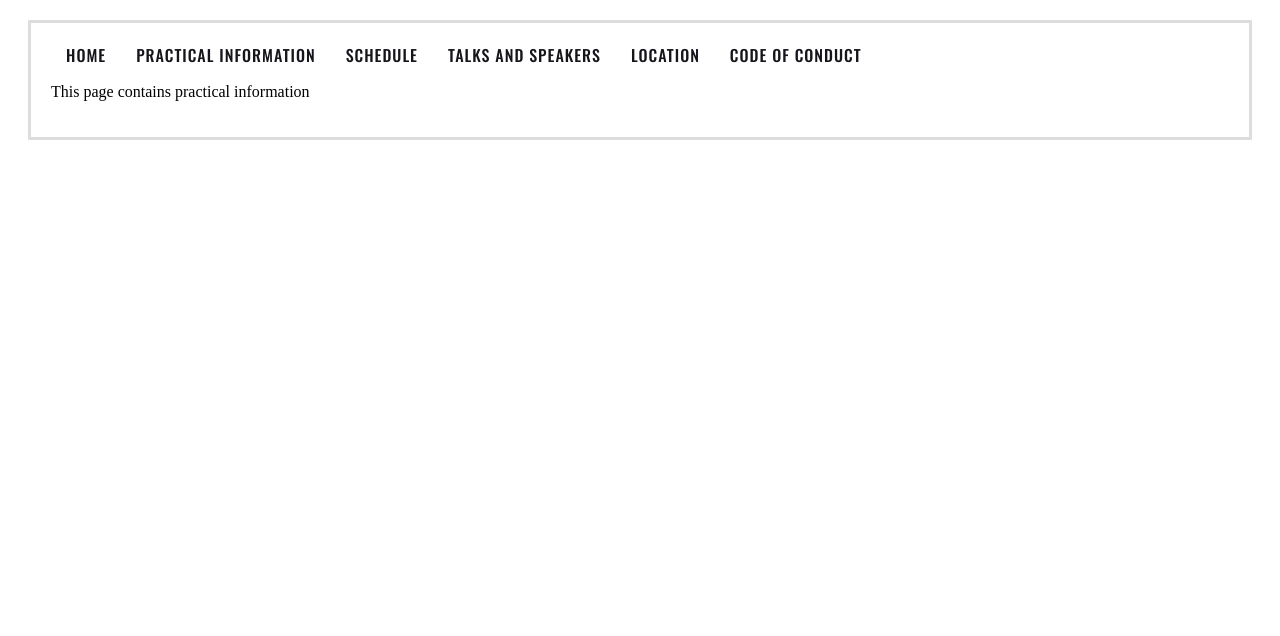
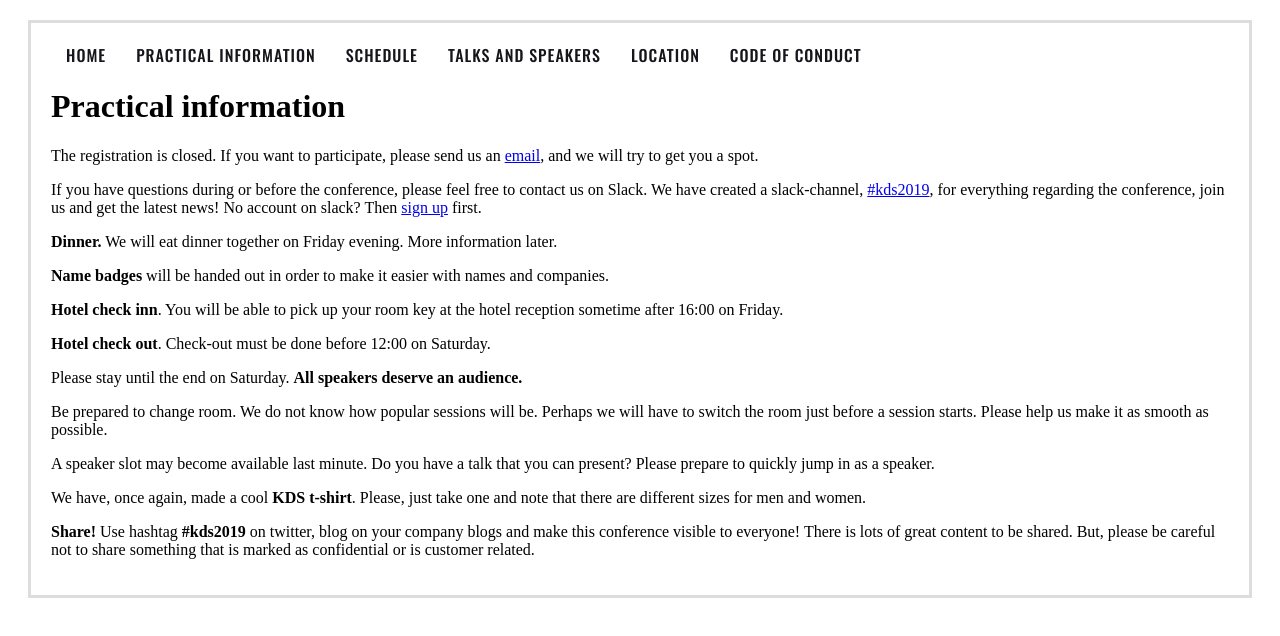
Before and after one commit to Maritt/newKDS, a Next.js app: page /practicalities in a window 1280 px wide. Shown: the top 636 px of the page. Built offline with nearby package versions, Linux system fonts and the light colour scheme.

Commit message:
Added map to location and text to practicalities

```diff
--- a/pages/practicalities.tsx
+++ b/pages/practicalities.tsx
@@ -4,7 +4,74 @@ import "../styling/styles.scss";
 export default function Practicalities() {
   return (
     <Layout>
-      <p>This page contains practical information</p>
+      <div className="content">
+        <h1>Practical information</h1>
+        <p>
+          The registration is closed. If you want to participate, please send us
+          an{" "}
+          <a className="paragraphLink" href="mailto:kds@knowit.no">
+            email
+          </a>
+          , and we will try to get you a spot.
+        </p>
+        <p>
+          If you have questions during or before the conference, please feel
+          free to contact us on Slack. We have created a slack-channel,{" "}
+          <a
+            className="paragraphLink"
+            href="https://knowit.slack.com/archives/kds2019"
+          >
+            #kds2019
+          </a>
+          , for everything regarding the conference, join us and get the latest
+          news! No account on slack? Then{" "}
+          <a className="paragraphLink" href="https://knowit.slack.com/signup">
+            sign up
+          </a>{" "}
+          first.
+        </p>
+        <p>
+          <strong>Dinner.</strong> We will eat dinner together on Friday
+          evening. More information later.
+        </p>
+        <p>
+          <strong>Name badges</strong> will be handed out in order to make it
+          easier with names and companies.
+        </p>
+        <p>
+          <strong>Hotel check inn</strong>. You will be able to pick up your
+          room key at the hotel reception sometime after 16:00 on Friday.
+        </p>
+        <p>
+          <strong>Hotel check out</strong>. Check-out must be done before 12:00
+          on Saturday.
+        </p>
+        <p>
+          Please stay until the end on Saturday.{" "}
+          <strong>All speakers deserve an audience.</strong>
+        </p>
+        <p>
+          Be prepared to change room. We do not know how popular sessions will
+          be. Perhaps we will have to switch the room just before a session
+          starts. Please help us make it as smooth as possible.
+        </p>
+        <p>
+          A speaker slot may become available last minute. Do you have a talk
+          that you can present? Please prepare to quickly jump in as a speaker.
+        </p>
+        <p>
+          We have, once again, made a cool <strong>KDS t-shirt</strong>. Please,
+          just take one and note that there are different sizes for men and
+          women.
+        </p>
+        <p>
+          <strong>Share!</strong> Use hashtag <strong>#kds2019</strong> on
+          twitter, blog on your company blogs and make this conference visible
+          to everyone! There is lots of great content to be shared. But, please
+          be careful not to share something that is marked as confidential or is
+          customer related.
+        </p>
+      </div>
     </Layout>
   );
 }
```
Also changed, not shown: pages/location.tsx (+18 -1 lines).
